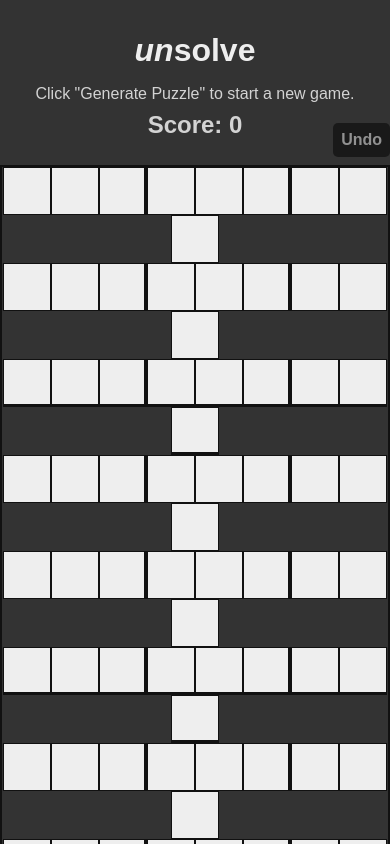
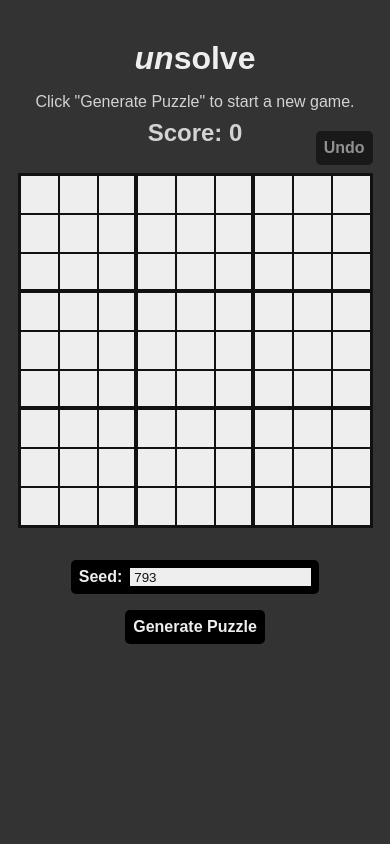
Before and after one commit to AidanGlickman/unsolve, a React (Vite) app: page / in a window 390 px wide. Shown: the top 844 px of the page. Built offline with nearby package versions, Linux system fonts and the light colour scheme.

Commit message:
Make interface look good on mobile (#28)

```diff
--- a/src/css/App.scss
+++ b/src/css/App.scss
@@ -5,6 +5,7 @@
     // margin: auto;
     font-family: 'SF Pro', Arial, Helvetica, sans-serif;
     margin: auto;
+    padding: 0.5rem;
     text-align: center;
     margin-top: 2rem;
 }
@@ -59,9 +60,11 @@ button {
 
 .generation-settings {
     display: flex;
+    flex-flow: row wrap;
     align-items: center;
     justify-content: center;
     gap: 1rem;
+
 }
 
 .seed-input {
--- a/src/css/SudokuGrid.scss
+++ b/src/css/SudokuGrid.scss
@@ -16,7 +16,7 @@
     color: $sudoku-text-color;
     width: 2em;
     height: 2em;
-    font-size: 24px;
+    font-size: min(5vw, 24px);
     border-radius: 0;
     border: 1px solid $sudoku-border-color;
     margin: 0;
```
